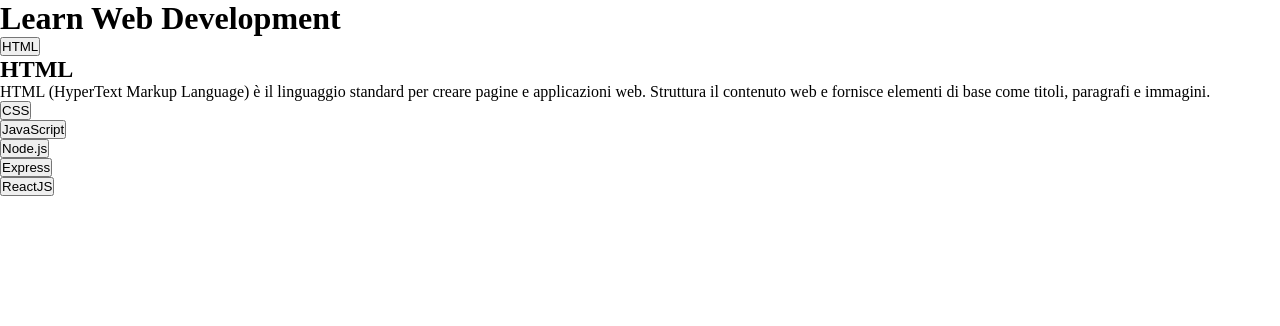
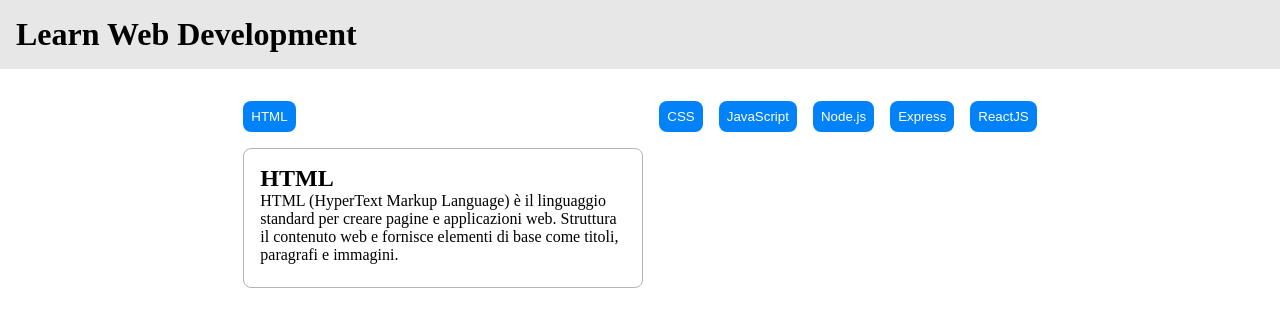
Before and after one commit to BelliaNino/react-use-state, a React (Vite) app: page / in a window 1280 px wide. Both pictures are taken after a click on the button "HTML". Shown: the top 326 px of the page. Built offline with nearby package versions, Linux system fonts and the light colour scheme.

Commit message:
add card

```diff
--- a/src/components/AccordionList.jsx
+++ b/src/components/AccordionList.jsx
@@ -36,11 +36,11 @@ const languages = [
 export default function AccordionList() {
     const [open, setOpen] = useState(null)
 
-    function toggleAccordion(id){
+    function toggleAccordion(id) {
 
-        if(open == id){
+        if (open == id) {
             setOpen(null)
-        }else{
+        } else {
             setOpen(id)
         }
 
@@ -54,27 +54,39 @@ export default function AccordionList() {
 
             <div className="accordion-list">
 
+
+                <div className="boh">
                 {
                     languages.map((item, index) => (
 
-                        <div className="accordion-item" key={index.id}>
+                        <div className="accordion-item" key={item.id}>
 
+                            <div className="btn">
                                 <button onClick={() => toggleAccordion(item.id)}>
                                     {item.title}
                                 </button>
 
+
+
+
+                            </div>
+
                             {open === item.id && (
-                                <div>
+                                <div className="card">
 
                                     <h2>{item.title}</h2>
 
                                     <p>{item.description}</p>
                                 </div>
+
                             )}
                         </div>
                     ))
                 }
                 </div>
+
+
+            </div>
         </>
     )
 }
--- a/src/index.css
+++ b/src/index.css
@@ -3,3 +3,40 @@
     padding: 0;
     box-sizing: border-box;
 }
+
+h1 {
+  background-color: rgb(231, 231, 231);
+  padding: 1rem;
+}
+
+.accordion-list{
+  display: flex;
+  align-items: center;
+  flex-direction: column;
+  gap: 1rem;
+  padding-top: 2rem;
+
+}
+
+.boh{
+  display: flex;
+  gap: 1rem
+}
+
+.card{
+  border: solid rgb(180, 180, 180) 1px;
+  min-height: 140px;
+  width: 400px;
+  border-radius: 8px;
+  margin-top: 1rem;
+  padding: 1rem;
+}
+
+button{
+  border: none;
+  border-radius: 8px;
+  background-color: #0282f9;
+  padding: 0.5rem;
+  color: white;
+  cursor: pointer;
+}
```
Lines whose indentation alone changed are shown as unchanged.
